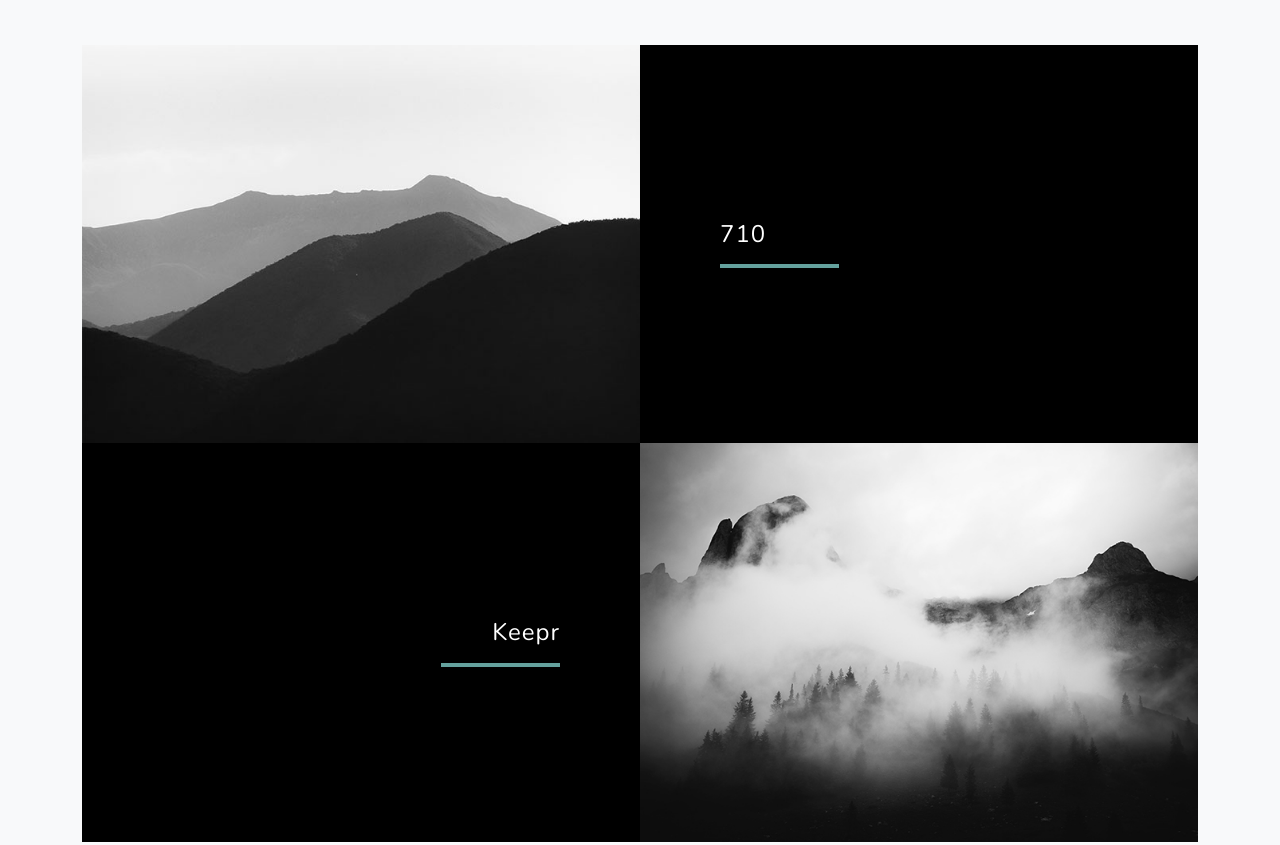
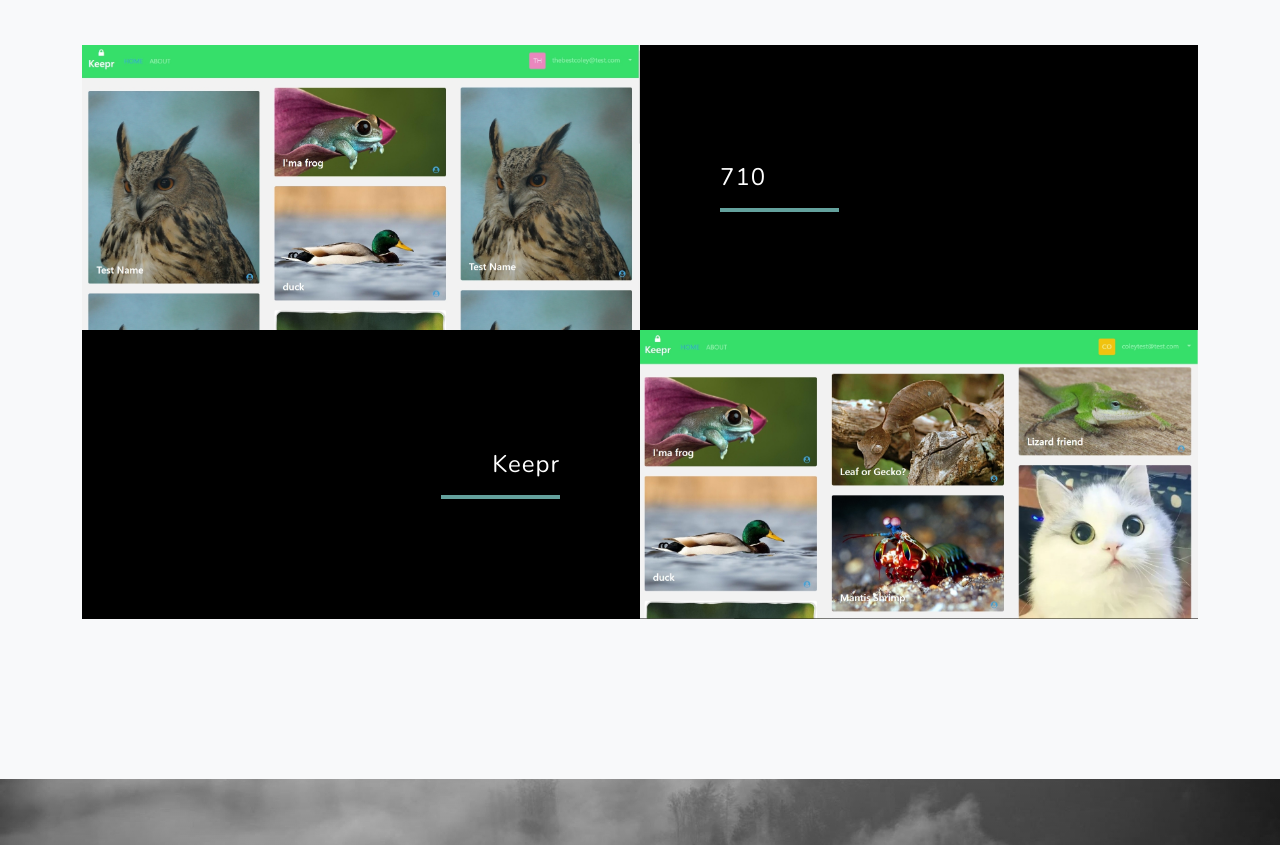
Before and after one commit to ColeyDohmen/coleydohmen.github.io, a website: page dist/index.html in a window 1280 px wide. Shown: the part 1858-2703 px from the top of the page. Drawn offline with nearby package versions, Linux system fonts and the light colour scheme.

Commit message:
updated pics

```diff
--- a/dist/index.html
+++ b/dist/index.html
@@ -87,7 +87,7 @@
             </div>
             <!-- Project One Row-->
             <div class="row justify-content-center no-gutters mb-5 mb-lg-0">
-                <div class="col-lg-6"><img class="img-fluid" src="assets/img/demo-image-01.jpg" alt="..." /></div>
+                <div class="col-lg-6"><img class="img-fluid" src="assets/img/demo-img-01.jpg" alt="..." /></div>
                 <div class="col-lg-6">
                     <div class="bg-black text-center h-100 project">
                         <div class="d-flex h-100">
@@ -103,7 +103,7 @@
             </div>
             <!-- Project Two Row-->
             <div class="row justify-content-center no-gutters">
-                <div class="col-lg-6"><img class="img-fluid" src="assets/img/demo-image-02.jpg" alt="..." /></div>
+                <div class="col-lg-6"><img class="img-fluid" src="assets/img/demo-img-02.jpg" alt="..." /></div>
                 <div class="col-lg-6 order-lg-first">
                     <div class="bg-black text-center h-100 project">
                         <div class="d-flex h-100">
```
Also changed, not shown: dist/assets/img/demo-img-01.jpg (added), dist/assets/img/demo-img-02.jpg (added), src/assets/img/demo-img-01.jpg (added).
